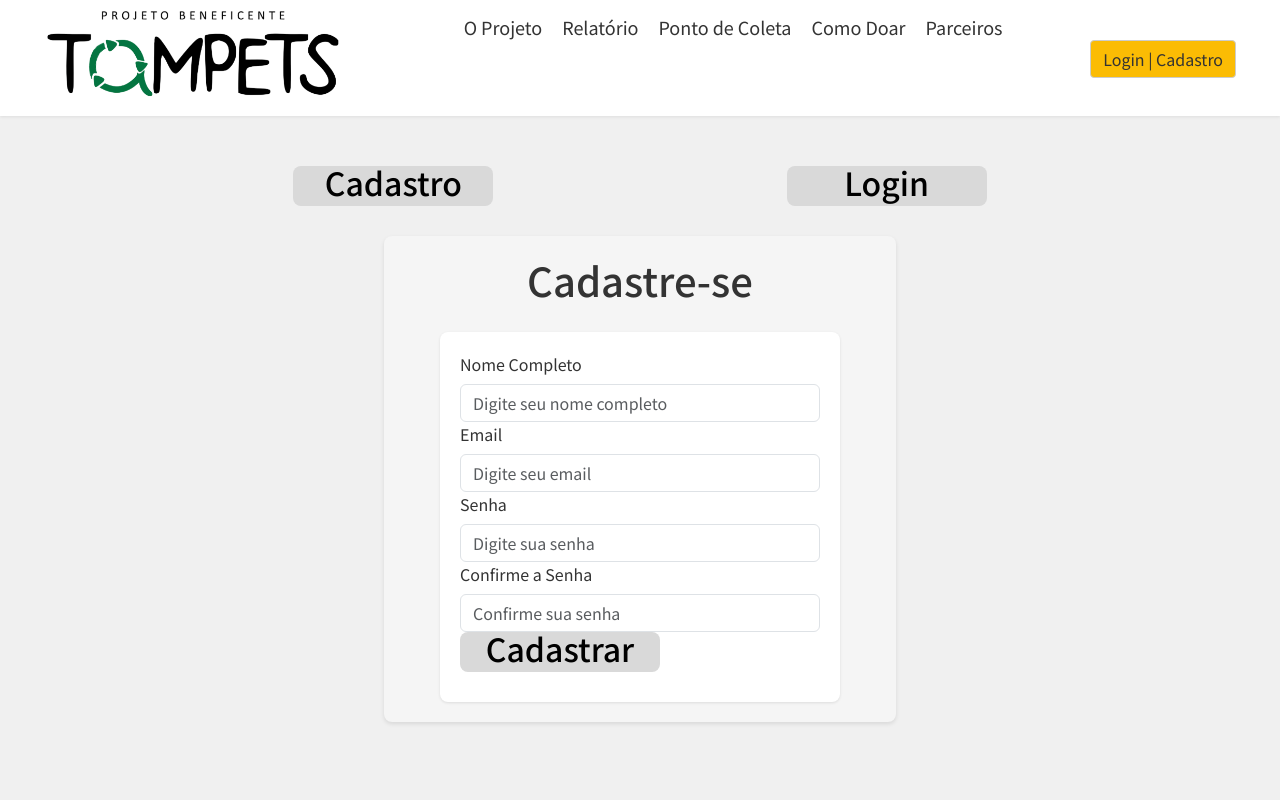
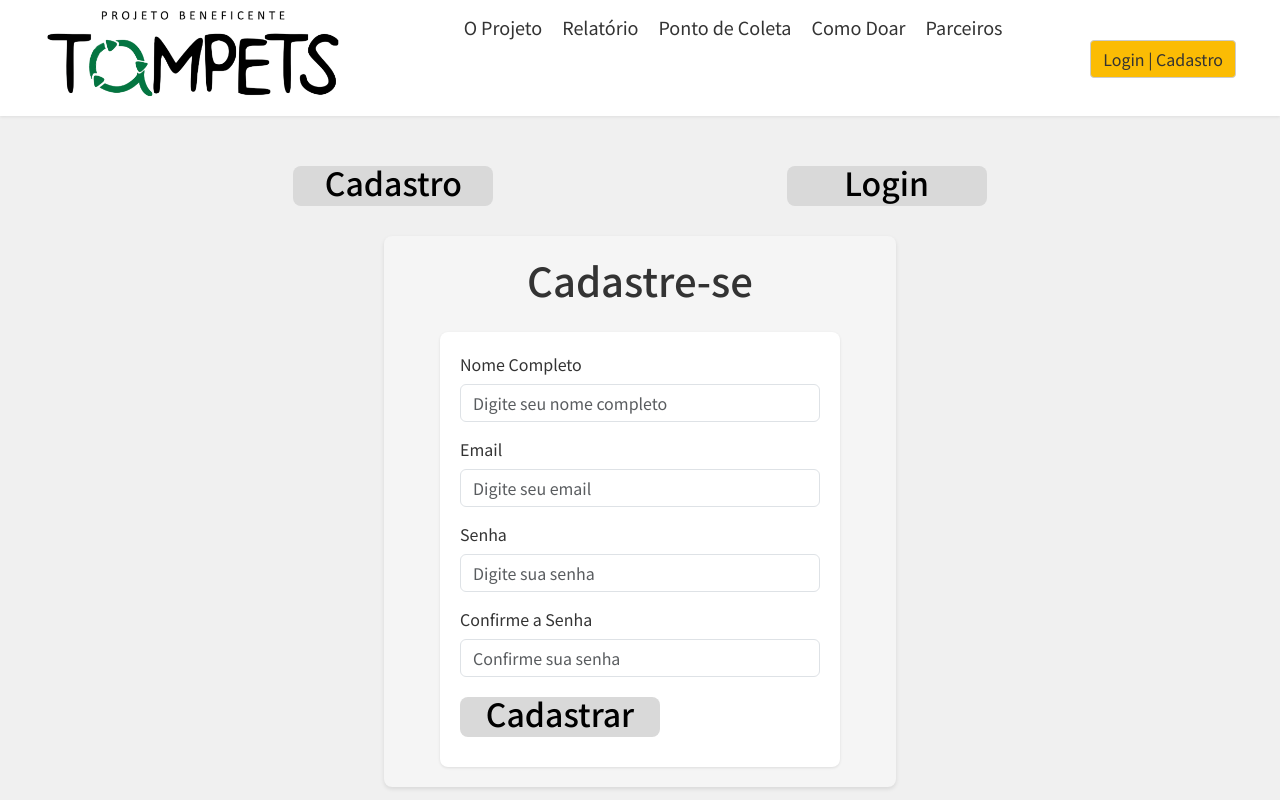
Before and after one commit to DaianeKCamargo/FATEC_ProjetoIntegrador2, a Next.js app in the folder tampets/: page /cadastrar in a window 1280 px wide. Built offline with nearby package versions, Linux system fonts and the light colour scheme.

Commit message:
InputText v2
Upgrade do componente InputText

```diff
--- a/tampets/src/Components/InputText.tsx
+++ b/tampets/src/Components/InputText.tsx
@@ -7,14 +7,22 @@ export interface InputTextProps {
     placeholder?: string;
     value?: string;
     onChange?: (e: React.ChangeEvent<HTMLInputElement>) => void;
+    error?: string | undefined;
+
 }
 
 
-export default function InputText({ label, ...props }: InputTextProps) {
+export default function InputText({ label, id, type, placeholder, value, onChange, error }: InputTextProps) {
     return (
-        <Form.Group controlId={props.id}>
+        <Form.Group controlId={id}>
             <Form.Label >{label}</Form.Label>
-            <Form.Control {...props} />
+            <Form.Control id={id} type={type}
+            placeholder={placeholder} value={value}
+            onChange={onChange} isInvalid={!!error}
+            />
+            <Form.Control.Feedback type='invalid'>
+            {error}
+            </Form.Control.Feedback>
         </Form.Group>
     );
 }
--- a/tampets/src/app/cadastrar/page.tsx
+++ b/tampets/src/app/cadastrar/page.tsx
@@ -46,6 +46,10 @@ export default function Cadastro(){
                         borderRadius: "8px",
                         flexDirection: "column",
                     }}>
+                        <div style={{display: "flex",
+                            flexDirection: "column", gap: "15px",
+                            marginBottom: "20px"
+                            }}>
                             <InputText label="Nome Completo" id="inputName"
                             placeholder="Digite seu nome completo" />
                             <InputText label="Email" id="inputEmail" type="email"
@@ -54,6 +58,7 @@ export default function Cadastro(){
                             placeholder="Digite sua senha" />
                             <InputText label="Confirme a Senha" id="inputConfirmPassword" type="password"
                             placeholder="Confirme sua senha" />
+                        </div>
                         <DivButton text="Cadastrar" onClick={() => {
                             alert("Cadastro realizado com sucesso!");
                         }} />
```
Lines whose indentation alone changed are shown as unchanged.
